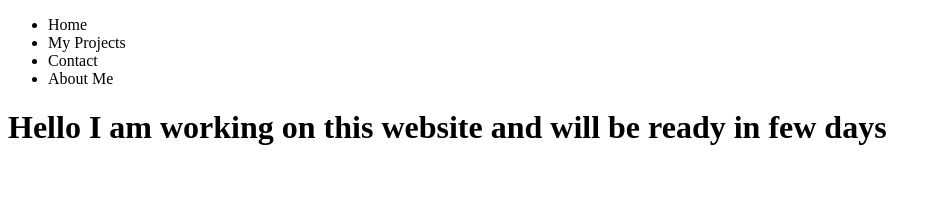
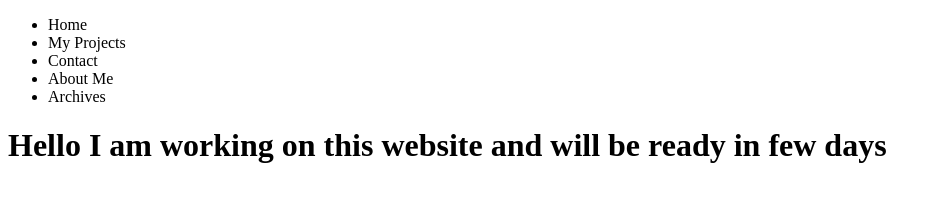
Before and after one commit to nirajankoirala/nirajankoirala.github.io, a plain HTML site: page index.html in a window 1280 px wide. Shown: the whole page, without its empty margins (0-941 px from the left). Drawn offline with Linux system fonts and the light colour scheme.

Commit message:
added Archives nav element list

```diff
--- a/index.html
+++ b/index.html
@@ -15,6 +15,7 @@
             <li>My Projects</li>
             <li>Contact</li>
             <li>About Me</li>
+            <li>Archives</li>
         </ul>
     </nav>
     <h1>Hello I am working on this website and will be ready in few days</h1>
```
